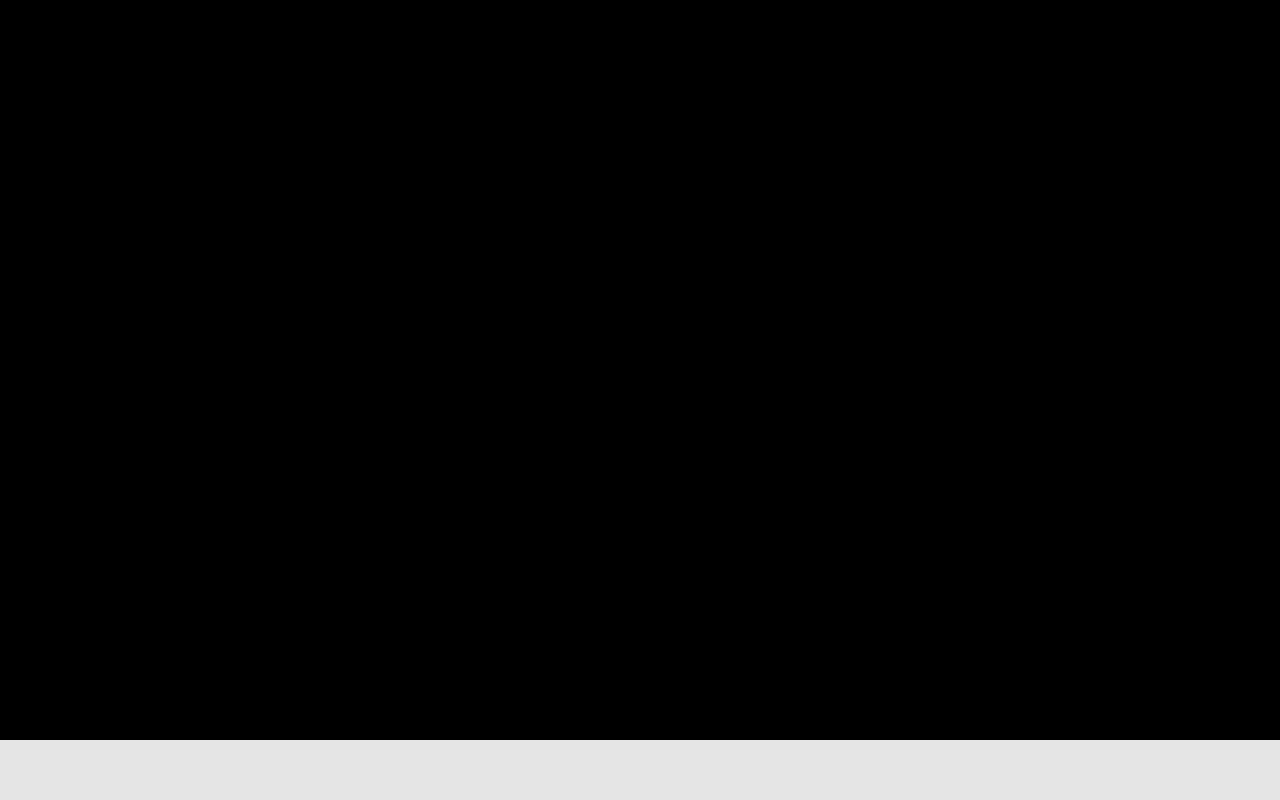
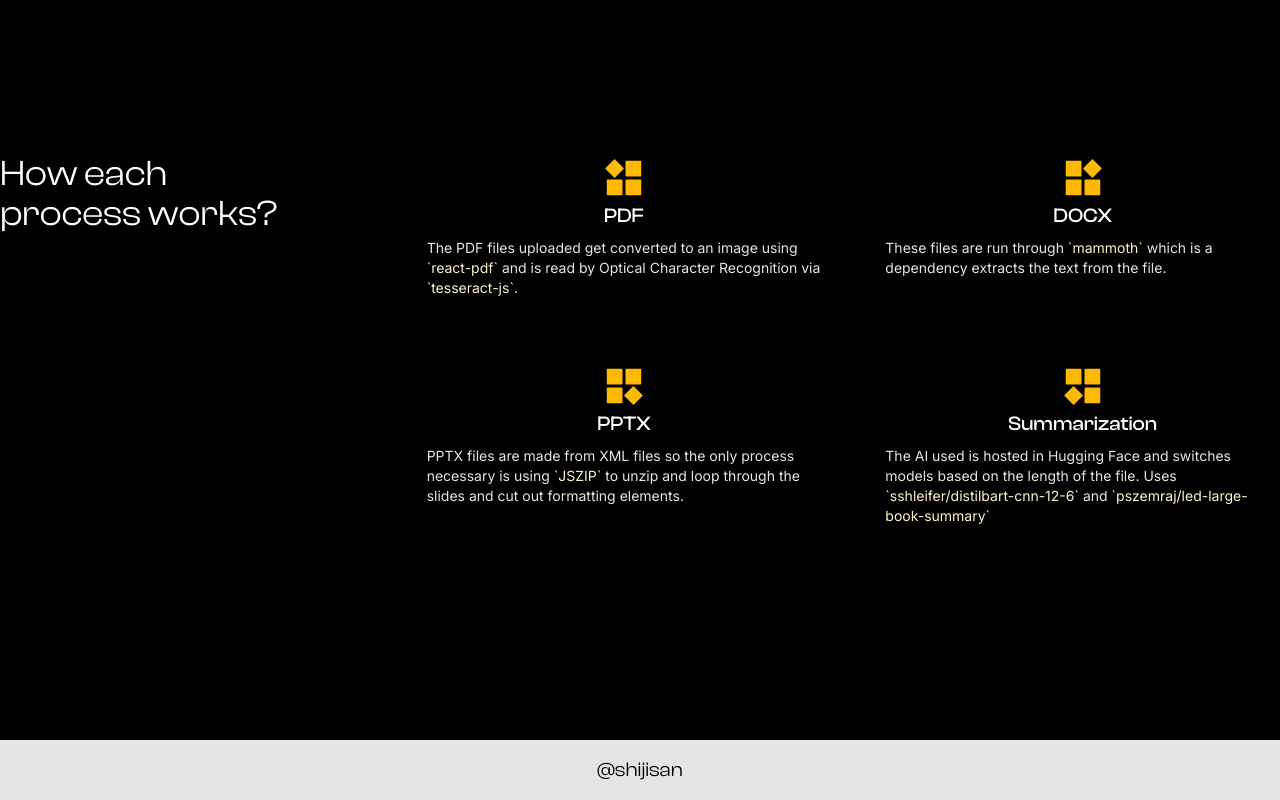
Before and after one commit to shijisan/Sum-AI-Rise, a Next.js app: page / in a window 1280 px wide. Shown: the part 872-1672 px from the top of the page. Before the commit the page ends 1612 px from the top, so only its background shows below. Built offline with nearby package versions, Linux system fonts and the light colour scheme.

Commit message:
version 1.0.0, completed build, added second section, added footer

```diff
--- a/app/page.tsx
+++ b/app/page.tsx
@@ -8,6 +8,8 @@ import Link from "next/link";
 import { extractDocxText } from "./_client-utils/extractDOCX";
 import { extractPDFText } from "./_client-utils/extractPDF";
 import { extractPPTXText } from "./_client-utils/extractPPTX";
+import { AiFillProduct } from "react-icons/ai";
+
 
 export default function Landing() {
 
@@ -105,7 +107,7 @@ export default function Landing() {
 
 
 
-					<div className="flex md:flex-row flex-col md:px-[10vw] gap-8 mt-8 max-h-64 size-full">
+					<div className="flex md:flex-row flex-col md:px-[10vw] gap-8 mt-8 md:max-h-64 size-full">
 
 						<div className="flex flex-col  space-y-8 grow md:w-1/3 w-full md:order-1 order-2">
 							<Link href="/" className="bg-black rounded-2xl w-full flex items-center justify-center text-white text-3xl font-clash font-semibold hover:cursor-pointer hover:text-amber-400 transition-colors md:h-1/2 h-32">Open Source <FaChevronRight className="inline-flex -mt-1 ms-2" />
@@ -134,9 +136,49 @@ export default function Landing() {
 
 				</header>
 
-				<section className="min-h-screen bg-black">
+				<section className="md:h-screen h-full bg-black text-white flex items-center">
+					<div className="h-fit w-full md:max-w-[1440px] mx-auto flex md:flex-row flex-col items-start md:p-0 p-8 md:gap-0 gap-8">
+						<div className="md:w-1/3 w-full">
+							<h1 className="text-4xl font-clash md:text-start text-center">How each <br className="md:inline hidden" /> process works?</h1>
+						</div>
+						<ul className="md:w-2/3 w-full grid md:grid-cols-2 grid-cols-1 justify-center gap-16">
+							<li className="space-y-2">
+								<div className="flex md:flex-col flex-row items-center md:gap-0 gap-4">
+									<AiFillProduct className="text-5xl text-amber-400 rotate-[270deg]" />
+									<h3 className="font-clash font-medium text-xl">PDF</h3>
+								</div>
+								<h6 className="text-sm text-background">The PDF files uploaded get converted to an image using <span className="text-amber-100">`react-pdf`</span> and is read by Optical Character Recognition via <span className="text-amber-100">`tesseract-js`</span>.</h6>
+							</li>
+							<li className="space-y-2">
+								<div className="flex md:flex-col flex-row items-center md:gap-0 gap-4">
 
+									<AiFillProduct className="text-5xl text-amber-400" />
+									<h3 className="font-clash font-medium text-xl">DOCX</h3>
+								</div>
+								<h6 className="text-sm text-background">These files are run through <span className="text-amber-100">`mammoth`</span> which is a dependency extracts the text from the file.</h6>
+							</li>
+							<li className="space-y-2">
+								<div className="flex md:flex-col flex-row items-center md:gap-0 gap-4">
+
+									<AiFillProduct className="text-5xl text-amber-400 rotate-90" />
+									<h3 className="font-clash font-medium text-xl">PPTX</h3>
+								</div>
+								<h6 className="text-sm text-background">PPTX files are made from XML files so the only process necessary is using <span className="text-amber-100">`JSZIP`</span> to unzip and loop through the slides and cut out formatting elements.</h6>
+							</li>
+							<li className="space-y-2">
+								<div className="flex md:flex-col flex-row items-center md:gap-0 gap-4">
+									<AiFillProduct className="text-5xl text-amber-400 rotate-180" />
+									<h3 className="font-clash font-medium text-xl">Summarization</h3>
+								</div>
+								<h6 className="text-sm text-background">The AI used is hosted in Hugging Face and switches models based on the length of the file. Uses <span className="text-amber-100">`sshleifer/distilbart-cnn-12-6`</span> and <span className="text-amber-100">`pszemraj/led-large-book-summary`</span></h6>
+							</li>
+						</ul>
+					</div>
 				</section>
+
+				<footer className="bg-background w-full">
+					<Link className="font-clash text-xl text-center py-4 w-full inline-block hover:underline" href="https://github.com/shijisan">@shijisan</Link>
+				</footer>
 
 			</main>
 		</>
```
